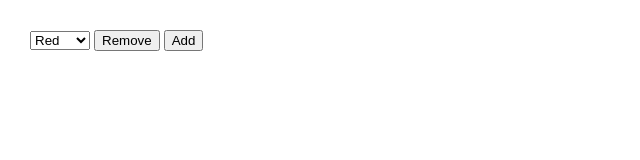
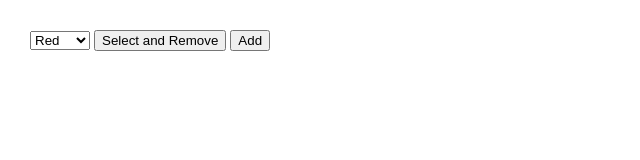
Before and after one commit to acciojob/remove-items-rc808129, a website: page main.html in a window 1280 px wide. Shown: the whole page, without its empty margins (0-640 px from the left). Drawn offline with Linux system fonts and the light colour scheme.

Commit message:
created a submission

```diff
--- a/main.html
+++ b/main.html
@@ -16,7 +16,7 @@
 				<option>White</option>
 				<option>Black</option>
 			</select>
-			<input type="button" id="removeBtn" value="Remove">
+			<input type="button" id="removeBtn" value="Select and Remove">
              <input type="button" id="addBtn" value="Add">
 
 		</form>
```
